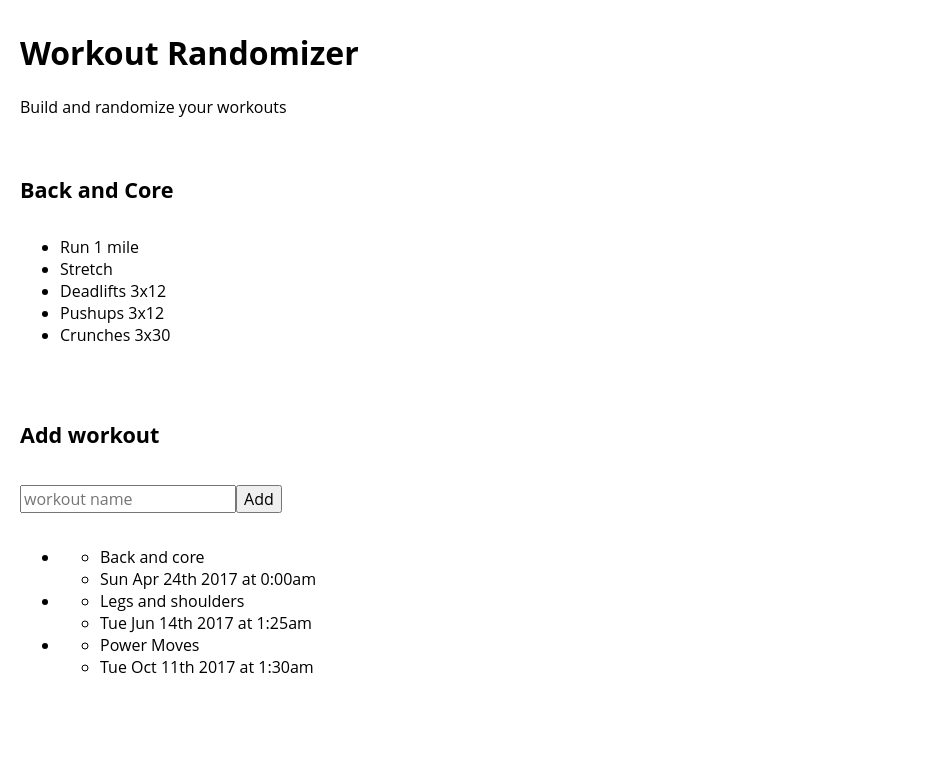
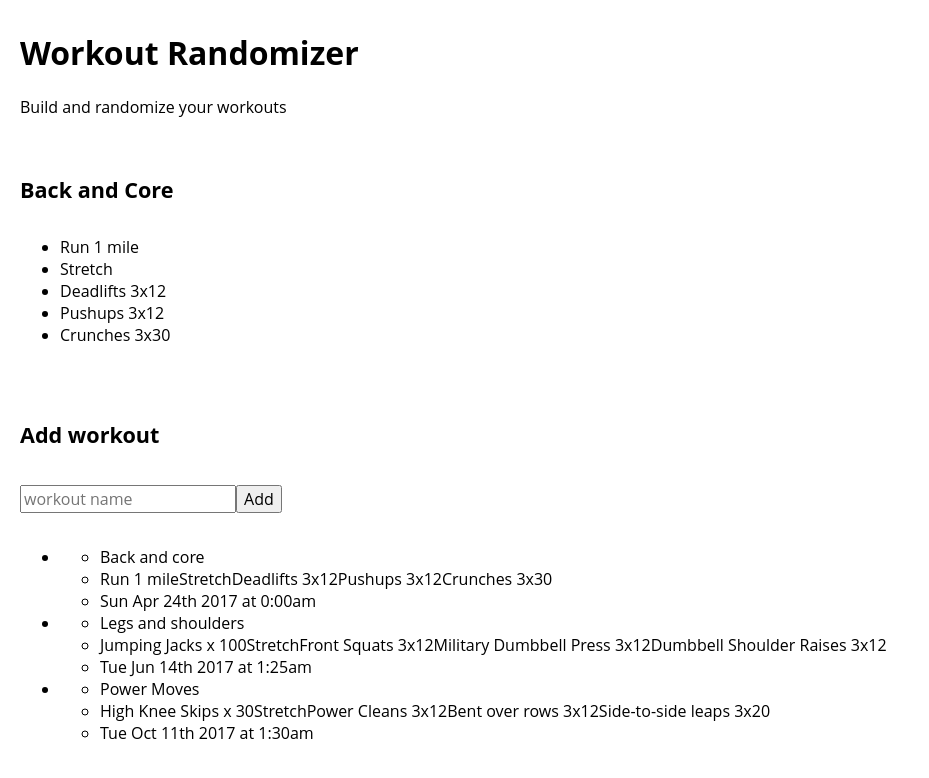
Before and after one commit to mrjasonweaver/workout-randomizer, a React (Create React App) app: page / in a window 1280 px wide. Shown: the top 778 px of the page, without its empty margins (0-929 px from the left). Built offline with nearby package versions, Linux system fonts and the light colour scheme.

Commit message:
display workout items

```diff
--- a/src/components/WorkoutList.js
+++ b/src/components/WorkoutList.js
@@ -7,6 +7,7 @@ const WorkoutList = (props) => {
     <li key={workout.workout_id} className={`show-${workout.workout_id} saved-${workout.is_saved ? 'yes' : 'no'}`}>
       <ul className="workout-info">
         <li>{workout.workout_name}</li>
+        <li>{workout.workout_items}</li>
         <li>{formattedDateTime(workout.date)}</li>
       </ul>
     </li>
```
